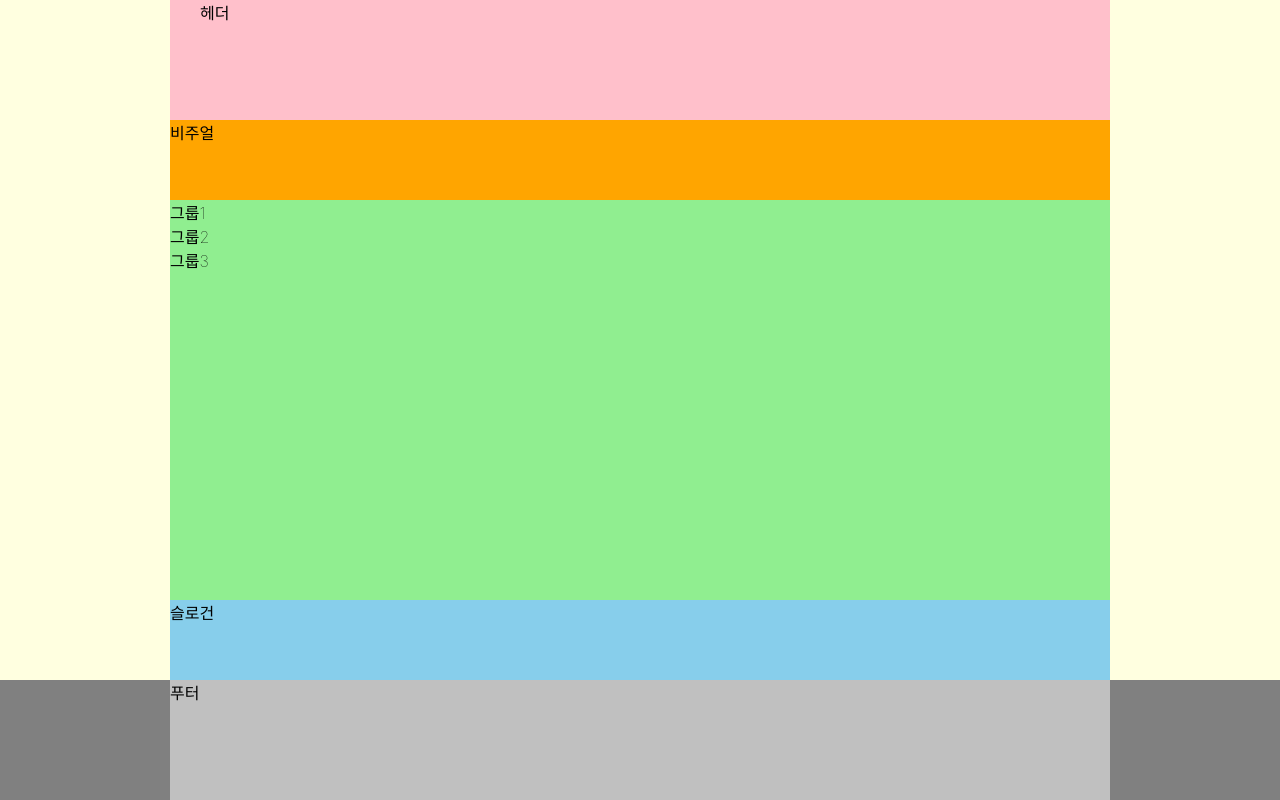
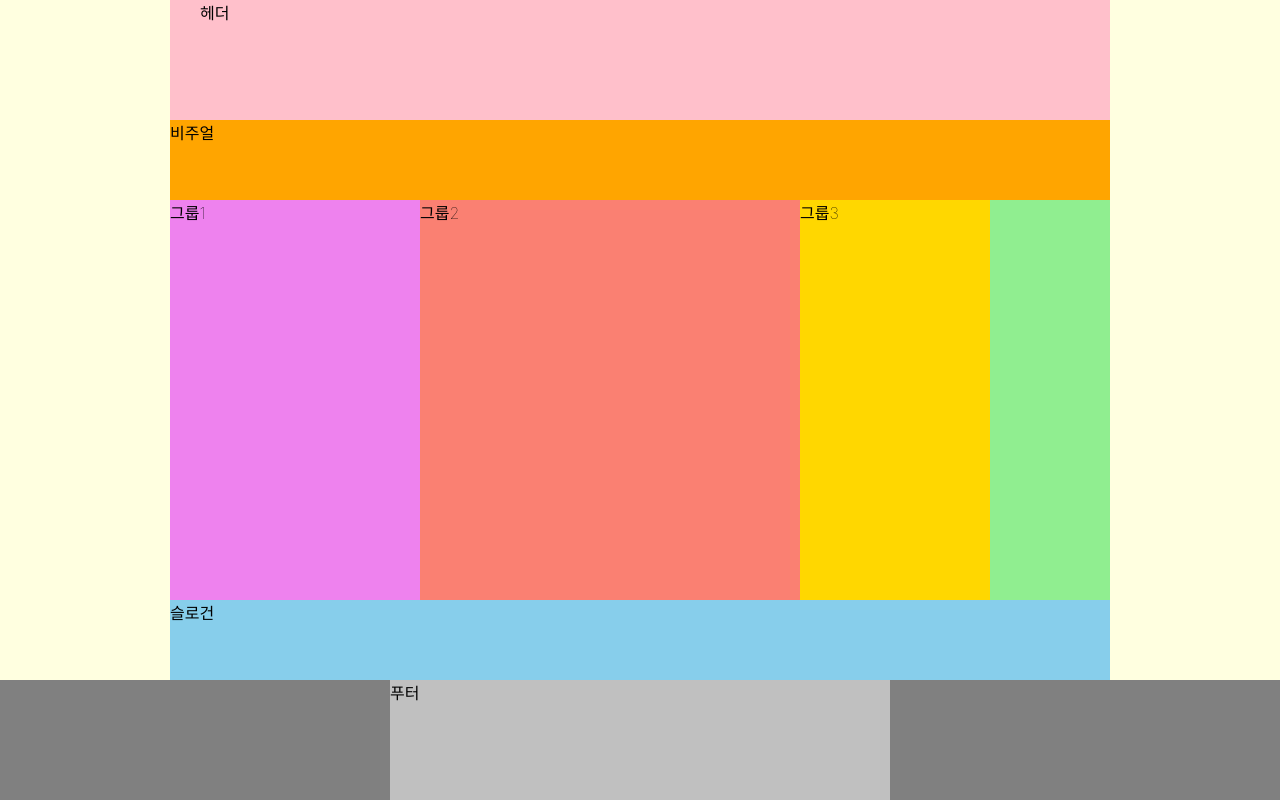
Before and after one commit to sm022/HTML5, a website: page index.html in a window 1280 px wide. Drawn offline with Linux system fonts and the light colour scheme; a web font is replaced by a local one.

Commit message:
flex를 이용한 메인 레이아웃

```diff
--- a/styles/style.css
+++ b/styles/style.css
@@ -1,5 +1,10 @@
 @import url(./normalize.css);
 @import url(./reset.css);
+/* 기본 스타일 */
+*,* ::before, *::after{
+  box-sizing: border-box;
+}
+
 /* 본문 스타일 */
 body{
   background: lightyellow;
@@ -11,7 +16,6 @@ body{
 /* 레이아웃 */
 .header, .visual, .main, .slogan, .footer-inner{
   width: 940px;
-  box-sizing: border-box;
   margin: 0 auto;
 }
 
@@ -30,7 +34,22 @@ body{
 .main{
   background: lightgreen;
   height: 50vh;
+  display: flex;
+  flex-direction: row;
 }
+.group1{
+  background-color: violet;
+  width: 250px;
+}
+.group2{
+  background-color: salmon;
+  width: 380px;
+}
+.group3{
+  background-color: gold;
+  width: 190px;
+}
+
 /* 슬로건 */
 .slogan{
   background: skyblue;
@@ -43,4 +62,6 @@ body{
 .footer-inner{
   background: silver;
   height: 15vh;
+  width: 500px;
+  overflow: hidden;
 }
```
